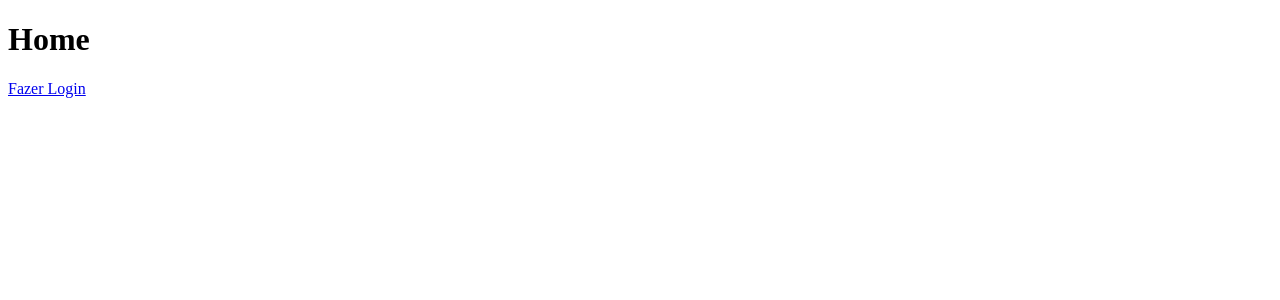
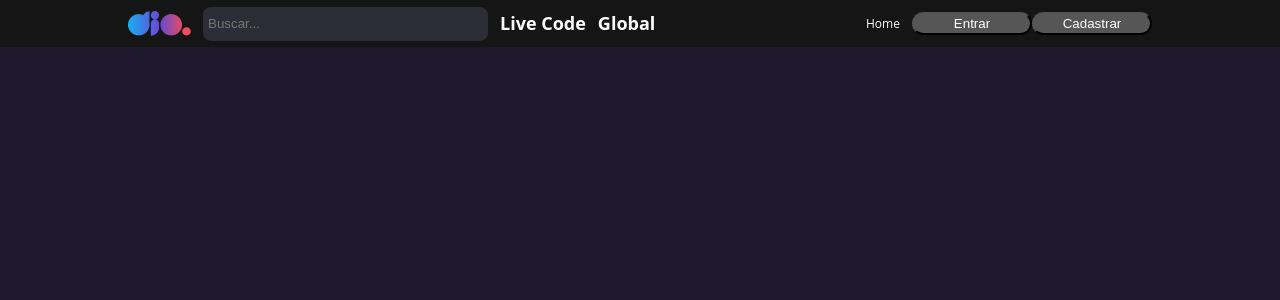
Before and after one commit to MatAndrade01/React_Dio, a React (Create React App) app in the folder dio/: page / in a window 1280 px wide. Shown: the top 300 px of the page. Built offline with nearby package versions, Linux system fonts and the light colour scheme.

Commit message:
Começando a fazer a tela principal!

```diff
--- /dev/null
+++ b/dio/src/components/Button/index.jsx
@@ -0,0 +1,12 @@
+import React from 'react'
+
+import { ButtonContainer } from './styles';
+const Button = ({title, variant= "primary", onClick}) => {
+    return(
+        <ButtonContainer variant={variant} onClick={onClick}>
+            {title}
+        </ButtonContainer>
+    )
+}
+
+export {Button}
--- /dev/null
+++ b/dio/src/components/Button/styles.js
@@ -0,0 +1,29 @@
+import styled, {css}  from 'styled-components';
+
+export const ButtonContainer = styled.button`
+    background: #565656;
+    border-radius: 22px;
+    position: relative;
+
+    color: #FFFFFF;
+    padding: 2px 12px;
+    min-width: 120px;
+    width: 100%;
+
+    ${({variant}) => variant !== "primary" && css`
+        min-width: 167px;
+        height: 33px;
+
+        background: #E4105D;
+
+        &::after {
+            content: '';
+            position: absolute;
+            top: -5px;
+            left: -6px;
+            width: calc(100% + 10px);
+            height: calc(100% + 10px);
+            border-radius: 22px;
+        }
+    `}
+`
--- /dev/null
+++ b/dio/src/components/Header/idex.jsx
@@ -0,0 +1,37 @@
+import React from 'react'
+import logo from '../../assets/logo-dio.png'
+import { Button } from '../Button';
+
+import {
+    BuscarInputContainer,
+    Container,
+    Input,
+    Menu,
+    MenuRight,
+    Row,
+    Wrapper
+} from './styles';
+const Header = () => {
+  return (
+    <Wrapper>
+        <Container>
+            <Row>
+                <img src={logo} alt='Logo da Dio'></img>
+                <BuscarInputContainer>
+                    <Input placeholder='Buscar...'/>
+                </BuscarInputContainer>
+                <Menu>Live Code</Menu>
+                <Menu>Global</Menu>
+            </Row>
+            <Row>
+                <MenuRight href='#'>Home</MenuRight>
+                <Button title='Entrar'></Button>
+                <Button title='Cadastrar'></Button>
+            </Row>
+        </Container>
+    </Wrapper>
+  )
+}
+
+
+export { Header }
--- /dev/null
+++ b/dio/src/components/Header/styles.js
@@ -0,0 +1,75 @@
+import styled  from 'styled-components';
+
+export const Container = styled.div`
+
+    width: 100%;
+    max-width: 80%;
+    height: 47px;
+
+    display: flex;
+    justify-content: space-between;
+    align-items: center;
+    margin: 0 auto;
+`
+
+export const Row = styled.div`
+    display:flex;
+    flex-direction: row;
+    align-items: center;
+`;
+
+export const Wrapper = styled.div`
+    background-color: #151515;
+    width: 100%;
+    height: 47px;
+    display:flex
+    justify-content: center;
+    align-items: center
+`
+
+export const BuscarInputContainer = styled.div`
+    width: 275px;
+    height: 30px;
+    background: #2D2D37;
+    border-radius: 8px;
+    padding: 2px 5px;
+    margin: 0 12px;
+
+    display:flex;
+    align-items: center;
+    justify-content: center;
+`
+
+export const Menu = styled.a`
+    font-family: 'Open Sans';
+    font-style: normal;
+    font-weight: 700;
+    font-size: 18px;
+    line-height: 25px;
+    color: #FFFFFF;
+    margin-right: 12px;
+`
+
+export const MenuRight = styled.a`
+    font-family: 'Open Sans';
+    font-style: normal;
+    font-size: 12px;
+    line-height: 25px;
+    color: #FFFFFF;
+    margin-right: 12px;
+    text-decoration: none;
+`
+
+export const UserPicture = styled.img`
+    width: 32px;
+    height: 32px;
+    border-radius: 22px;
+    border: 3px solid #FFFFFF;
+`
+
+export const Input = styled.input`
+    background: transparent;
+    flex: 1;
+    border: 0;
+    color: #FFFFFF;
+`
--- a/dio/src/index.js
+++ b/dio/src/index.js
@@ -2,9 +2,12 @@
 import ReactDOM from 'react-dom/client';
 import App from './App';
 
+import { GlobalStyle } from './styles/global'
+
 const root = ReactDOM.createRoot(document.getElementById('root'));
 root.render(
   <React.StrictMode>
+    <GlobalStyle />
     <App />
   </React.StrictMode>
 );
--- a/dio/src/pages/home/index.jsx
+++ b/dio/src/pages/home/index.jsx
@@ -1,9 +1,8 @@
-import {Link} from 'react-router-dom';
+import { Header } from '../../components/Header/idex';
 
 const Home = () => {
     return (<>
-        <h1>Home</h1>
-        <Link to="/login">Fazer Login</Link>
+        <Header/>
     </>);
 }
 
--- /dev/null
+++ b/dio/src/styles/global.js
@@ -0,0 +1,13 @@
+import { createGlobalStyle } from "styled-components";
+
+export const GlobalStyle = createGlobalStyle`
+    *{
+        margin: 0;
+        padding: 0;
+    }
+
+    body{
+        background-color: #1E192C;
+        color: #FFFFFF;
+    }
+`
```
Also changed, not shown: dio/src/assets/banner.png (added), dio/src/assets/logo-dio.png (added).
